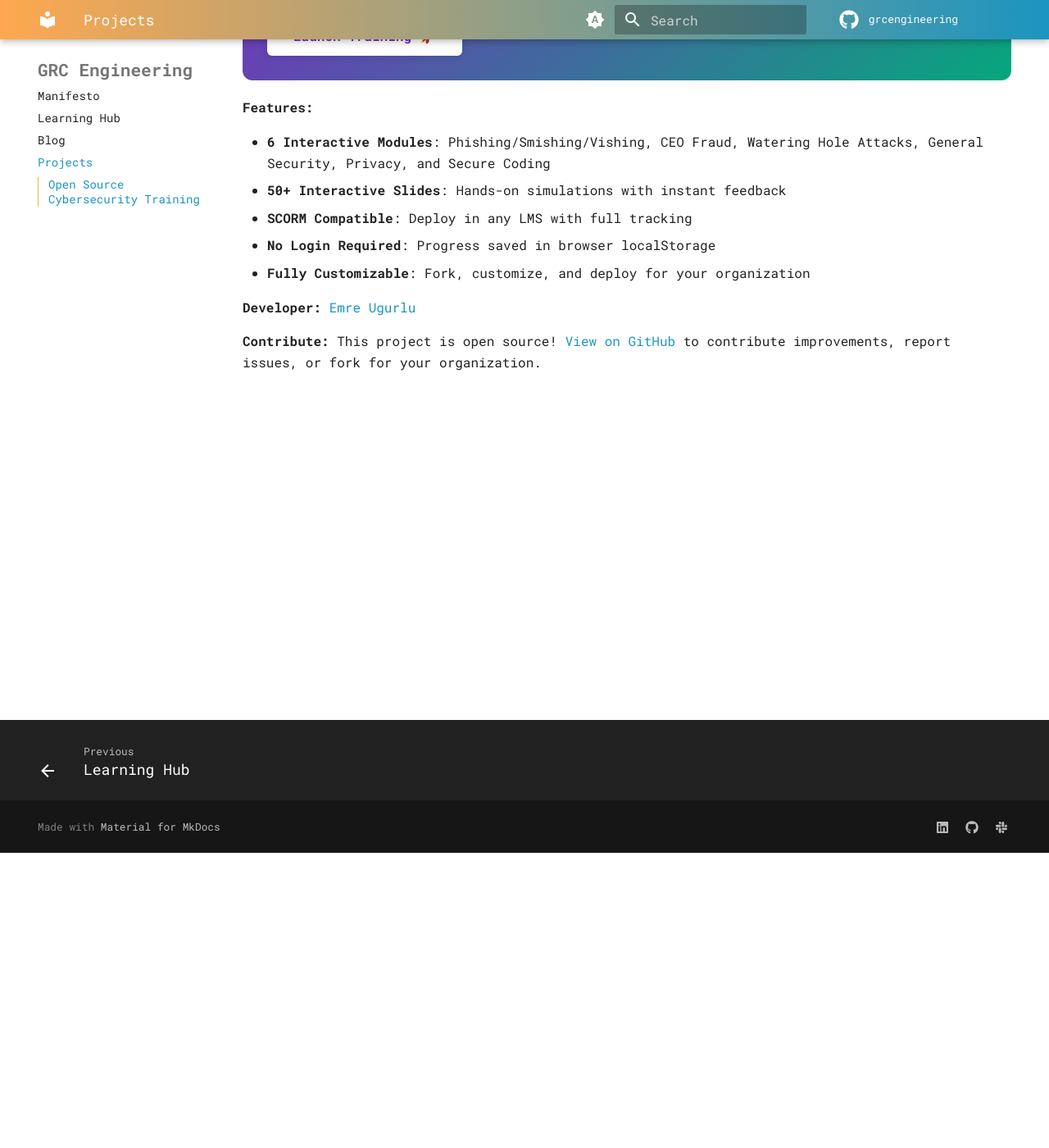
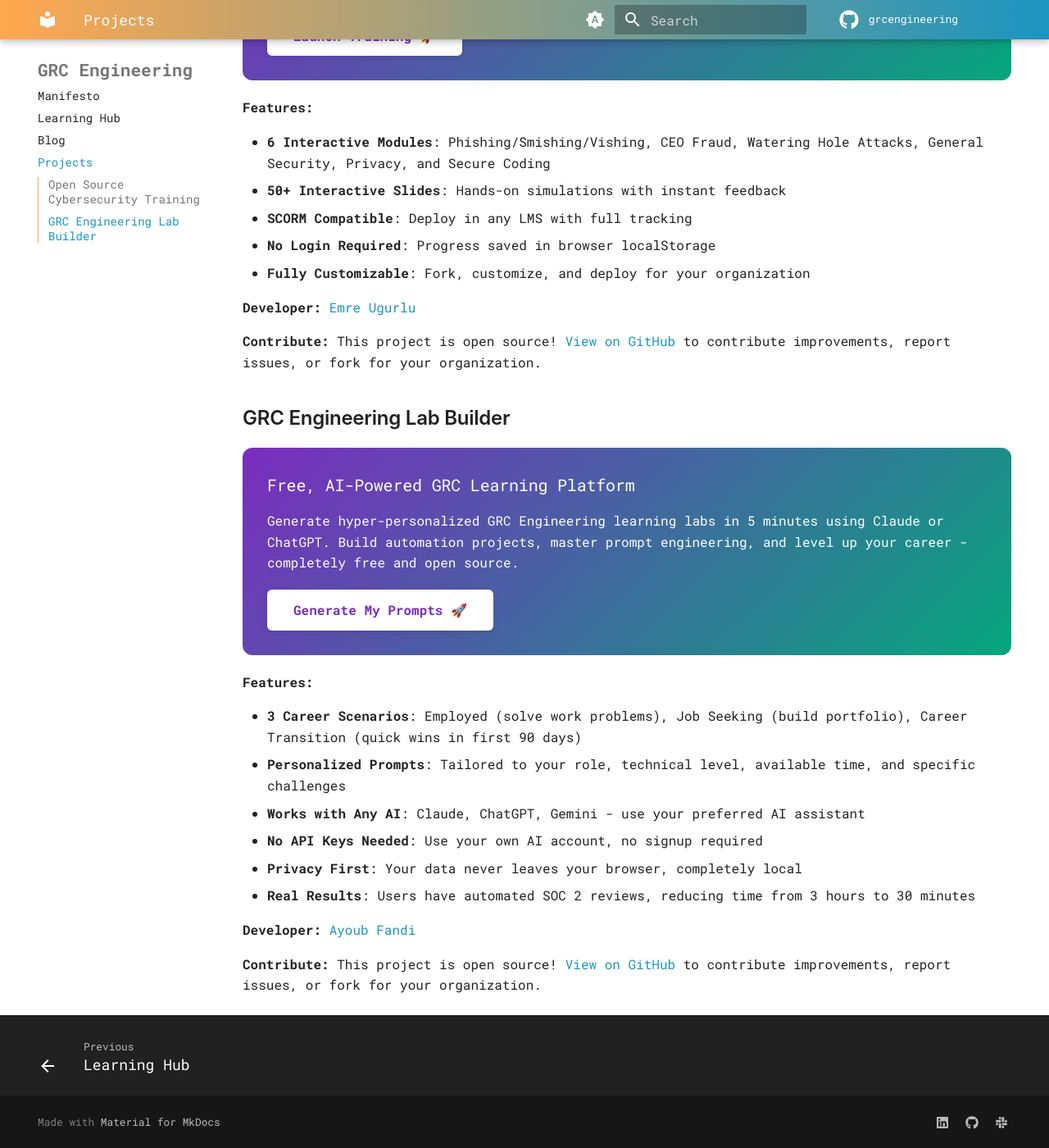
Before and after one commit to grcengineering/grcengineering.github.io, an MkDocs documentation site: the page built from docs/projects.md, in a window 1280 px wide and 1400 px high, scrolled down 360 px. Shown: the whole window at 82% size. Built offline with MkDocs 1.6.1 and Material for MkDocs 9.7.7, drawn with Linux system fonts in a browser that asks for light colours; some web fonts are replaced; plug-ins that fetch from the network failed and are left out; comment, search, counter and statistics services are not loaded.

Commit message:
Adding the GRC Engineering Lab Builder

```diff
--- a/docs/projects.md
+++ b/docs/projects.md
@@ -21,3 +21,26 @@
 **Developer:** [Emre Ugurlu](https://www.linkedin.com/in/emre-ugurlu-48596b116/)
 
 **Contribute:** This project is open source! [View on GitHub](https://github.com/emreugurlu/open-security-training) to contribute improvements, report issues, or fork for your organization.
+
+## GRC Engineering Lab Builder
+
+<div style="background: linear-gradient(135deg, #7B2CBF 0%, #06A77D 100%); color: white; padding: 30px; border-radius: 12px; margin: 20px 0;">
+  <h3 style="color: white; margin-top: 0;">Free, AI-Powered GRC Learning Platform</h3>
+  <p style="font-size: 16px; margin-bottom: 20px;">Generate hyper-personalized GRC Engineering learning labs in 5 minutes using Claude or ChatGPT. Build automation projects, master prompt engineering, and level up your career - completely free and open source.</p>
+  <div style="display: flex; gap: 15px; flex-wrap: wrap;">
+    <a href="https://grc.engineering/grc_engineering_lab_builder/generator.html" target="_blank" rel="noopener noreferrer" style="background: white; color: #7B2CBF; padding: 12px 32px; border-radius: 6px; text-decoration: none; font-weight: 600; font-size: 16px; transition: all 0.3s ease; box-shadow: 0 2px 8px rgba(0,0,0,0.1);" onmouseover="this.style.transform='translateY(-2px)'; this.style.boxShadow='0 4px 12px rgba(123,44,191,0.3)';" onmouseout="this.style.transform='translateY(0)'; this.style.boxShadow='0 2px 8px rgba(0,0,0,0.1)';">Generate My Prompts 🚀</a>
+  </div>
+</div>
+
+**Features:**
+
+- **3 Career Scenarios**: Employed (solve work problems), Job Seeking (build portfolio), Career Transition (quick wins in first 90 days)
+- **Personalized Prompts**: Tailored to your role, technical level, available time, and specific challenges
+- **Works with Any AI**: Claude, ChatGPT, Gemini - use your preferred AI assistant
+- **No API Keys Needed**: Use your own AI account, no signup required
+- **Privacy First**: Your data never leaves your browser, completely local
+- **Real Results**: Users have automated SOC 2 reviews, reducing time from 3 hours to 30 minutes
+
+**Developer:** [Ayoub Fandi](https://www.linkedin.com/in/ayoubfandi/)
+
+**Contribute:** This project is open source! [View on GitHub](https://github.com/grcengineering/grc_engineering_lab_builder) to contribute improvements, report issues, or fork for your organization.
```
